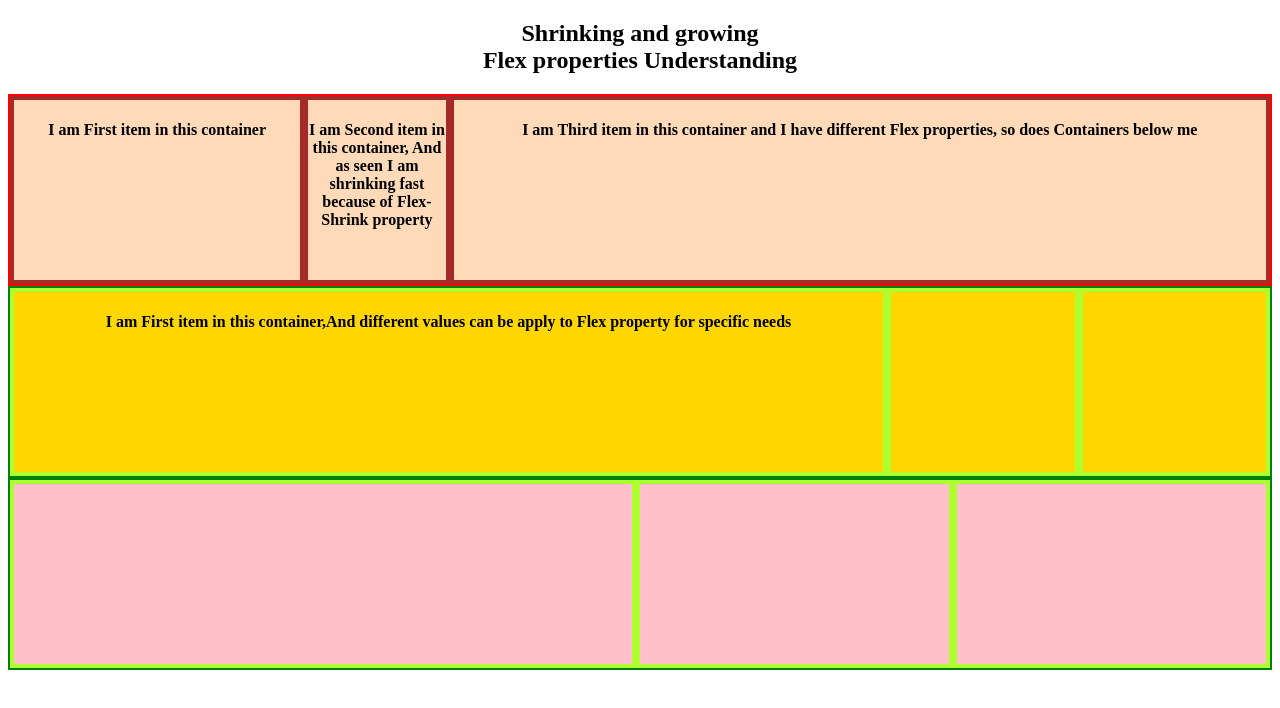
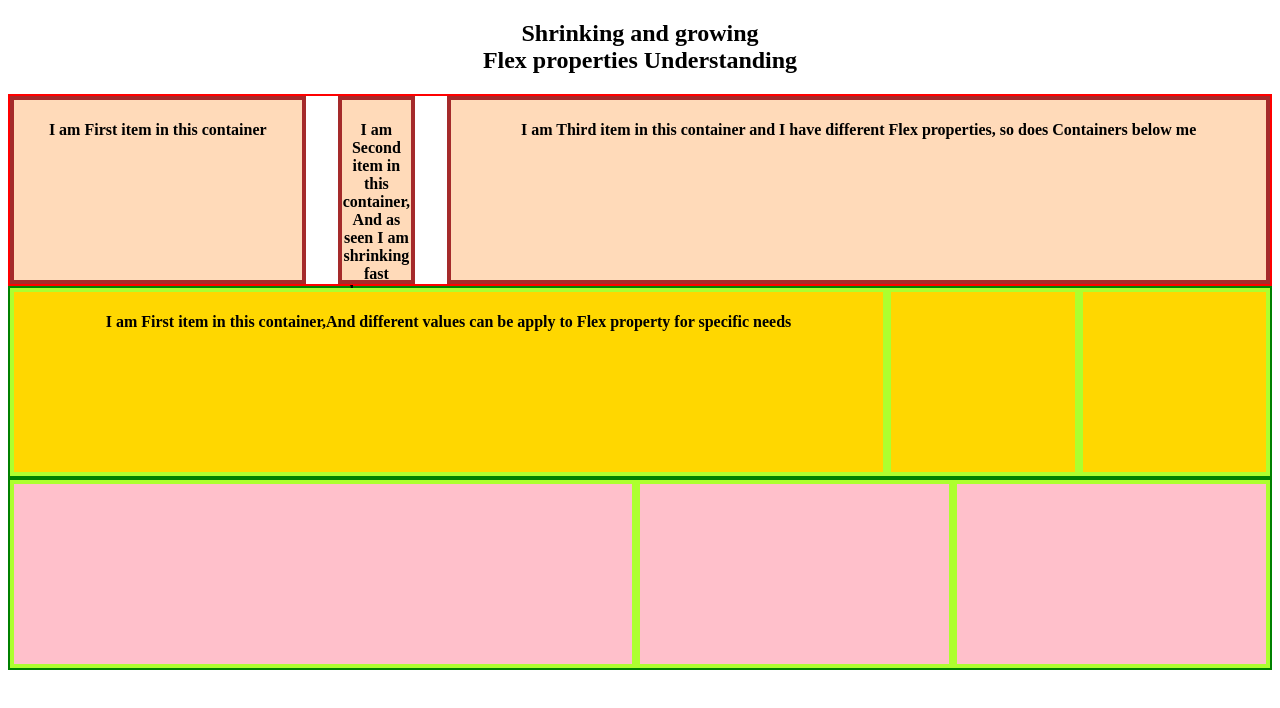
Before and after one commit to ksites/shirking_growingCSS, a plain HTML site: page index.html in a window 1280 px wide. Drawn offline with Linux system fonts and the light colour scheme.

Commit message:
added informative comments

```diff
--- a/styles.css
+++ b/styles.css
@@ -5,6 +5,12 @@ h2{
 .Flex-container{
   border: 2px solid red;
   display: flex;
+  /* This gap property will add gap between every element */
+  gap: 2em;
+  align-items: flex-end;
+  /* Flex direction by default is row, but if its changed to column, it will can the whole direction of the items in the container */
+  flex-direction: raw;
+
 }
 
 .Flex-container2{
@@ -21,14 +27,16 @@ h2{
 background: peachpuff;
 border: 4px solid brown;
 height: 180px;
+/* As the Flex grow number goes up the item box grows faster and O IS Default number */
 flex-grow: 1;
 }
 .Flex-container .two{
   background: peachpuff;
   border: 4px solid brown;
   height: 180px;
-  flex-grow: 2;
-  flex-shrink: 1;
+  flex-grow: 1;
+/* Flex shrink will shrink the item 2 times faster than the other items */
+  flex-shrink: 2;
   flex-basis: 0%;
   }
 /* Play with these property values to better understand the concept behind it */
```
